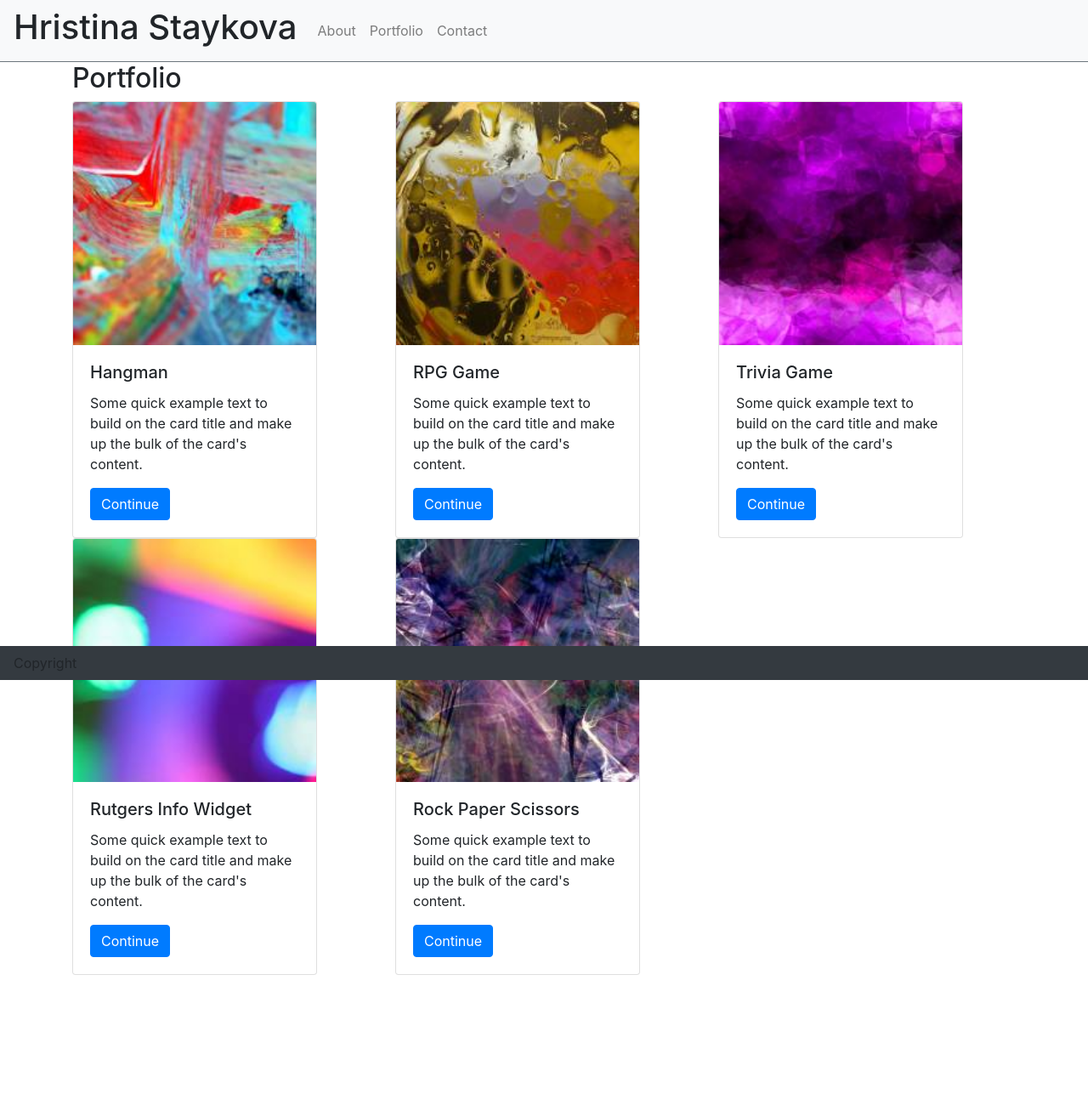
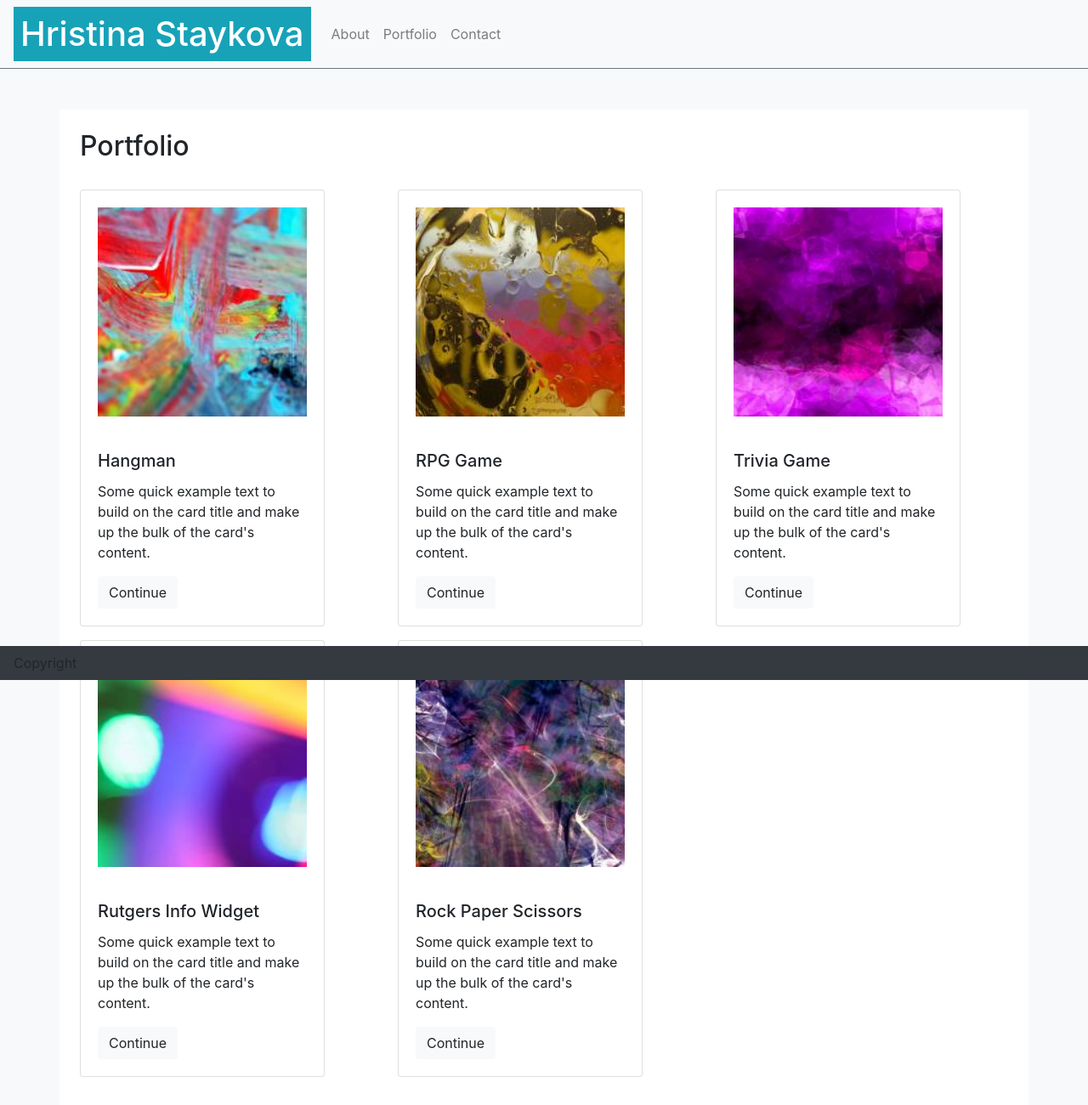
Before and after one commit to hristina-staykova/Bootstrap-Portfolio, a plain HTML site: page portfolio.html in a window 1280 px wide. Shown: the whole page at 85% size. Before the commit the page ends 1147 px from the top, so only its background shows below. Drawn offline with nearby package versions, Linux system fonts and the light colour scheme.

Commit message:
color in header

```diff
--- a/portfolio.html
+++ b/portfolio.html
@@ -10,10 +10,10 @@
     <title>Portfolio</title>
 </head>
 
-<body>
+<body class="bg-light">
     <header>
         <nav class="navbar navbar-expand-lg navbar-light bg-light border-bottom border-secondary">
-            <h1 class="label">Hristina Staykova</h1>
+            <h1 class="bg-info text-white p-sm-2 m-0">Hristina Staykova</h1>
             <div class="navbar">
                 <ul class="navbar-nav">
                     <a class="nav-link" href="index.html">About</a>
@@ -24,72 +24,72 @@
         </nav>
     </header>
 
-    <section class="container">
-        <div class="row">
+    <section class="container mt-sm-5 mb-sm-5 p-sm-4 bg-white">
+        <div class="row pb-sm-4">
             <div class="col">
                 <h2>Portfolio</h2>
             </div>
         </div>
 
-        <div class="row">
+        <div class="row pb-md-3">
             <div class="col-sm-4">
                 <div class="card" style="width: 18rem;">
-                    <img src="assets/images/hangman.jpg" class="card-img-top" alt="Hangman">
+                    <img src="assets/images/hangman.jpg" class="card-img-top card-body" alt="Hangman">
                     <div class="card-body">
                         <h5 class="card-title">Hangman</h5>
                         <p class="card-text">Some quick example text to build on the card title and make up the bulk of
                             the card's content.</p>
-                        <a href="#" class="btn btn-primary">Continue</a>
+                        <a href="#" class="btn btn-light">Continue</a>
                     </div>
                 </div>
             </div>
 
             <div class="col-sm-4">
                 <div class="card" style="width: 18rem;">
-                    <img src="assets/images/rpg.jpg" class="card-img-top" alt="RPG Game">
+                    <img src="assets/images/rpg.jpg" class="card-img-top card-body" alt="RPG Game">
                     <div class="card-body">
                         <h5 class="card-title">RPG Game</h5>
                         <p class="card-text">Some quick example text to build on the card title and make up the bulk of
                             the card's content.</p>
-                        <a href="#" class="btn btn-primary">Continue</a>
+                        <a href="#" class="btn btn-light">Continue</a>
                     </div>
                 </div>
             </div>
 
             <div class="col-sm-4">
                 <div class="card" style="width: 18rem;">
-                    <img src="assets/images/trivia.jpg" class="card-img-top" alt="Trivia Game">
+                    <img src="assets/images/trivia.jpg" class="card-img-top card-body" alt="Trivia Game">
                     <div class="card-body">
                         <h5 class="card-title">Trivia Game</h5>
                         <p class="card-text">Some quick example text to build on the card title and make up the bulk of
                             the card's content.</p>
-                        <a href="#" class="btn btn-primary">Continue</a>
+                        <a href="#" class="btn btn-light">Continue</a>
                     </div>
                 </div>
             </div>
         </div>
 
-        <div class="row">
+        <div class="row  pb-sm-3">
             <div class="col-sm-4">
                 <div class="card" style="width: 18rem;">
-                    <img src="assets/images/rutgers.jpg" class="card-img-top" alt="Rutgers Info Widget">
+                    <img src="assets/images/rutgers.jpg" class="card-img-top card-body" alt="Rutgers Info Widget">
                     <div class="card-body">
                         <h5 class="card-title">Rutgers Info Widget</h5>
                         <p class="card-text">Some quick example text to build on the card title and make up the bulk
                             of the card's content.</p>
-                        <a href="#" class="btn btn-primary">Continue</a>
+                        <a href="#" class="btn btn-light">Continue</a>
                     </div>
                 </div>
             </div>
 
             <div class="col-sm-4">
                 <div class="card" style="width: 18rem;">
-                    <img src="assets/images/rps.jpg" class="card-img-top" alt="Rock Paper Scissors">
+                    <img src="assets/images/rps.jpg" class="card-img-top card-body" alt="Rock Paper Scissors">
                     <div class="card-body">
                         <h5 class="card-title">Rock Paper Scissors</h5>
                         <p class="card-text">Some quick example text to build on the card title and make up the bulk
                             of the card's content.</p>
-                        <a href="#" class="btn btn-primary">Continue</a>
+                        <a href="#" class="btn btn-light">Continue</a>
                     </div>
                 </div>
             </div>
```
Also changed, not shown: contact.html (+12 -10 lines), index.html (+8 -8 lines).
